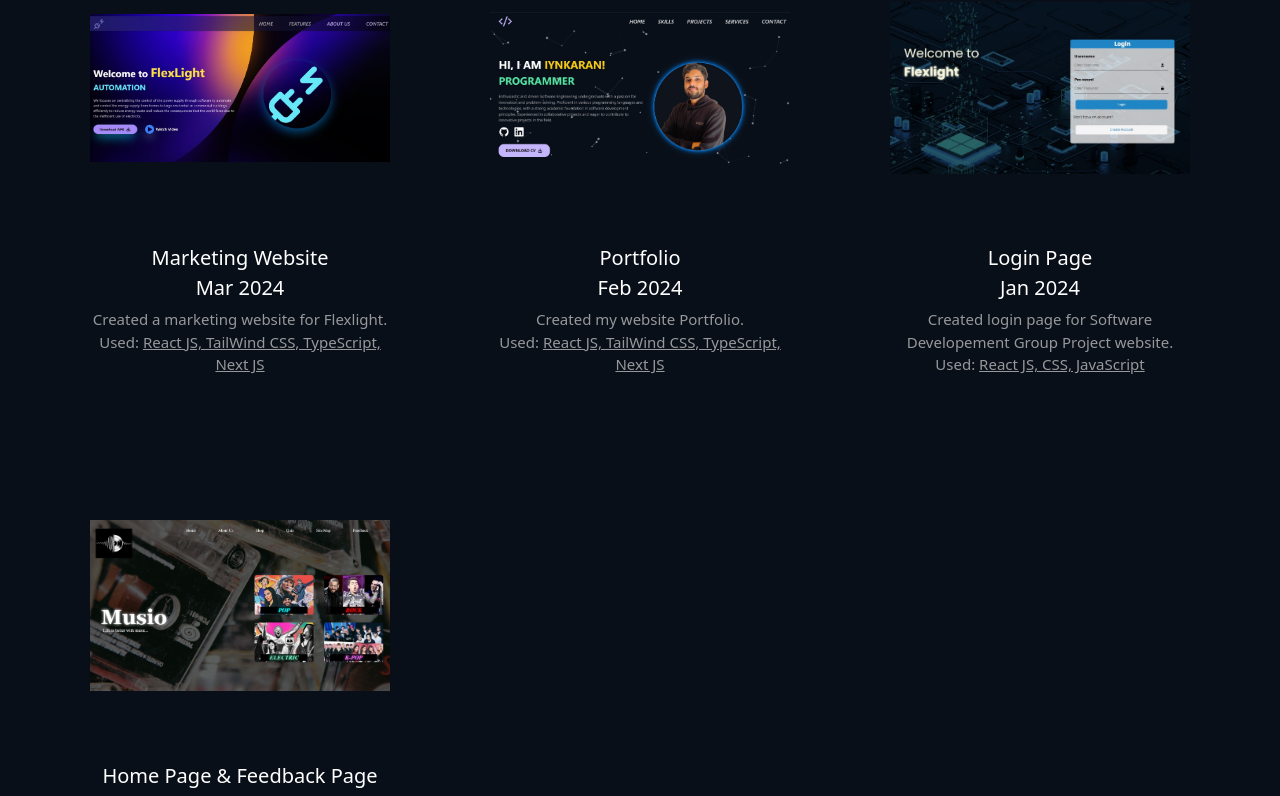
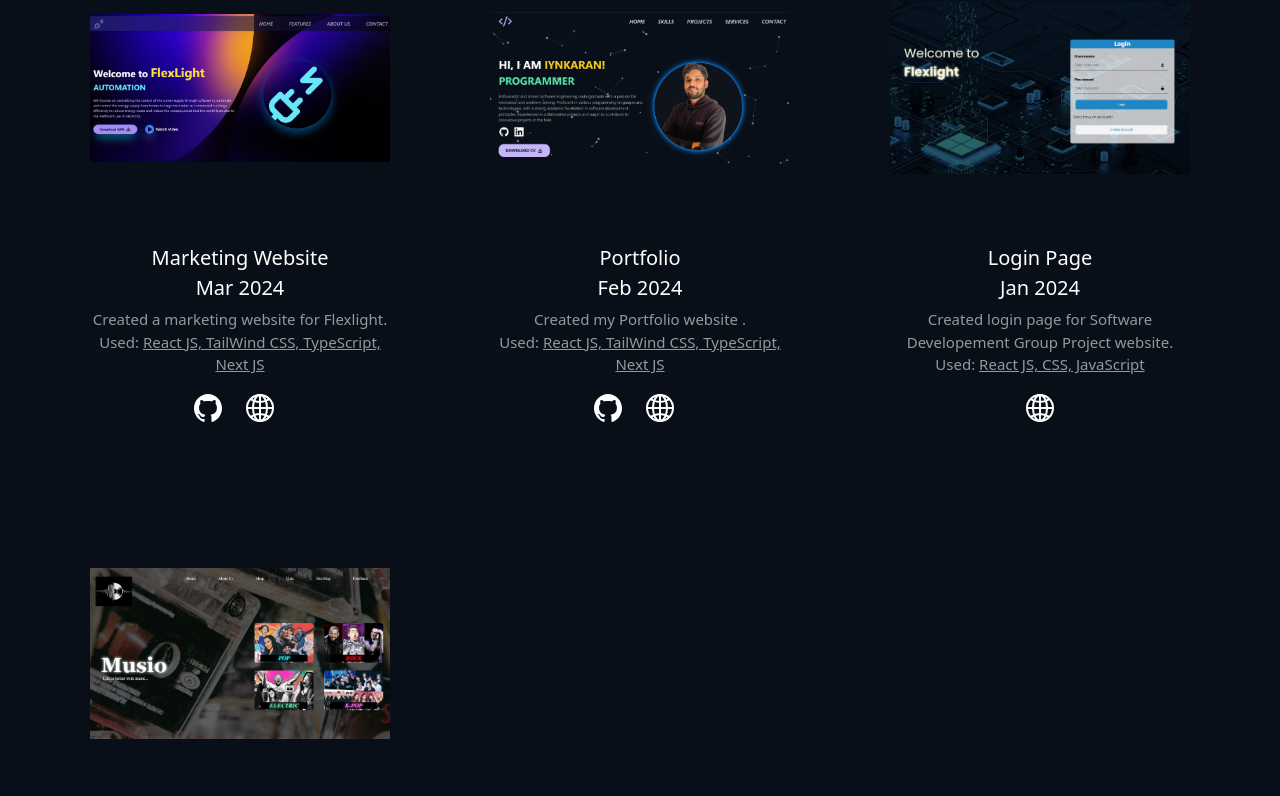
Before and after one commit to Iynguuuuu/Portfolio, a Next.js app: page / in a window 1280 px wide. Shown: the part 1953-2749 px from the top of the page. Built offline with nearby package versions, Linux system fonts and the light colour scheme.

Commit message:
Added instagram logo in home and project's website and repo logo.

```diff
--- a/Components/Hero.tsx
+++ b/Components/Hero.tsx
@@ -6,6 +6,7 @@ import { ArrowDownTrayIcon } from '@heroicons/react/16/solid';
 import { SiLinktree } from "react-icons/si";
 import { IoLogoGithub } from "react-icons/io";
 import { FaLinkedin } from "react-icons/fa";
+import { AiFillInstagram } from "react-icons/ai";
 
 // import { PiHandWavingLight } from "react-icons/pi";
 
@@ -27,10 +28,10 @@ const Hero = () => {
                             Experienced in collaborative projects and eager to contribute to innovative projects in the field.
                         </p>
                         <div className='mt-[1rem] flex items-stretch space-x-5  '>
-                            <a href="https://github.com/Iynguuuuu"> <IoLogoGithub className='w-[3rem] h-[3rem] text-white ' /></a>
-                            <a href="https://lk.linkedin.com/in/iynkaran-pavanantham-b54991263"><FaLinkedin className='w-[3rem] h-[3rem] text-white' /></a>
-                            <a href="https://linktr.ee/iynguuuuu?utm_source=linktree_profile_share&ltsid=c030f32c-1a6a-4306-b0e7-9a086ebe75ee"> <SiLinktree className='w-[3rem] h-[3rem] text-white ' /></a>
-
+                            <a href="https://github.com/Iynguuuuu"> <IoLogoGithub className='w-[3rem] h-[3rem] text-white hover:scale-110 transform transition-all duration-300 hover:-rotate-6 ' /></a>
+                            <a href="https://lk.linkedin.com/in/iynkaran-pavanantham-b54991263"><FaLinkedin className='w-[3rem] h-[3rem] text-white hover:scale-110 transform transition-all duration-300 hover:-rotate-6 ' /></a>
+                            <a href="https://linktr.ee/iynguuuuu?utm_source=linktree_profile_share&ltsid=c030f32c-1a6a-4306-b0e7-9a086ebe75ee"> <SiLinktree className='w-[3rem] h-[3rem] text-white hover:scale-110 transform transition-all duration-300 hover:-rotate-6  ' /></a>
+                            <a href="https://www.instagram.com/iyng._.uuuuu?igsh=MTczamF3cm1jcm42bg%3D%3D&utm_source=qr"> <AiFillInstagram className='w-[3rem] h-[3rem] text-white hover:scale-110 transform transition-all duration-300 hover:-rotate-6 ' /></a>
                         </div>
                         {/* <div className='mt-[2rem] flex-col space-x-6 sm:space-y-0  sm:flex sm:flex-row items-center sm:space-x-6'>
                             <a
--- a/Components/Projects.tsx
+++ b/Components/Projects.tsx
@@ -1,5 +1,7 @@
 import React from 'react'
 import Image from 'next/image';
+import { IoLogoGithub } from "react-icons/io";
+import { IoGlobeOutline } from "react-icons/io5";
 
 const Projects = () => {
     return (
@@ -29,6 +31,10 @@ const Projects = () => {
                                 Used: <span className='text-decoration-line: underline'>React JS, TailWind CSS, TypeScript, <br />
                                     Next JS</span>
                             </p>
+                            <div className='mt-[1rem] flex items-stretch space-x-5 ml-[7rem]'>
+                                <a href="https://github.com/Iynguuuuu/Flexlight"> <IoLogoGithub className='w-[2rem] h-[2rem] text-white ' /></a>
+                                <a href="https://flexlight.vercel.app/"> <IoGlobeOutline className='w-[2rem] h-[2rem] text-white ' /></a>
+                            </div>
 
                         </div>
                     </div>
@@ -43,10 +49,14 @@ const Projects = () => {
                                 Portfolio <br /> Feb 2024
                             </h1>
                             <p className='text-[15px] text-[#d3d2d2] font-normal opacity-70'>
-                                Created my website Portfolio. <br />
+                                Created my Portfolio website . <br />
                                 Used: <span className='text-decoration-line: underline'>React JS, TailWind CSS, TypeScript, <br />
                                     Next JS</span>
                             </p>
+                            <div className='mt-[1rem] flex items-stretch space-x-5 ml-[7rem]'>
+                                <a href="https://github.com/Iynguuuuu/Portfolio"> <IoLogoGithub className='w-[2rem] h-[2rem] text-white ' /></a>
+                                <a href="https://portfolio-tau-seven-70.vercel.app/"> <IoGlobeOutline className='w-[2rem] h-[2rem] text-white ' /></a>
+                            </div>
                         </div>
                     </div>
 
@@ -64,6 +74,10 @@ const Projects = () => {
                                 Created login page for Software Developement Group Project website. <br />
                                 Used: <span className='text-decoration-line: underline'>React JS, CSS, JavaScript</span>
                             </p>
+                            <div className='mt-[1rem] flex items-stretch space-x-5 ml-[9rem]'>
+                                <a href="https://bms-enzh.onrender.com/"> <IoGlobeOutline className='w-[2rem] h-[2rem] text-white ' /></a>
+                            </div>
+
 
                         </div>
                     </div>
@@ -81,6 +95,11 @@ const Projects = () => {
                                 Created Home page and Feedback page for Web Developement group Coursework, static website. <br />
                                 Used: <span className='text-decoration-line: underline'>HTML, CSS, JavaScript</span>
                             </p>
+                            <div className='mt-[1rem] flex items-stretch space-x-5 ml-[7rem]'>
+                                <a href="https://github.com/Iynguuuuu/Web."> <IoLogoGithub className='w-[2rem] h-[2rem] text-white ' /></a>
+                                <a href="https://iynguuuuu.github.io/Web./Homepage.html"> <IoGlobeOutline className='w-[2rem] h-[2rem] text-white ' /></a>
+                            </div>
+
 
                         </div>
                     </div>
```
